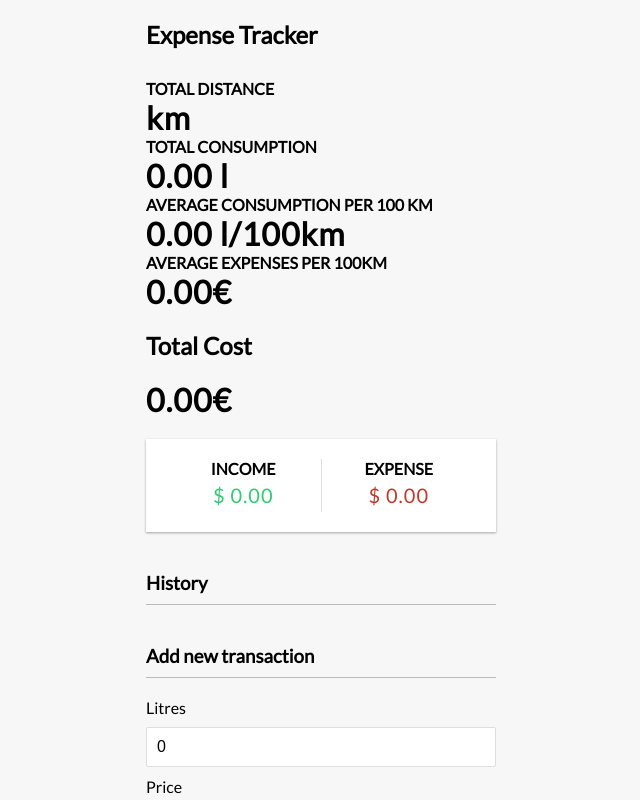
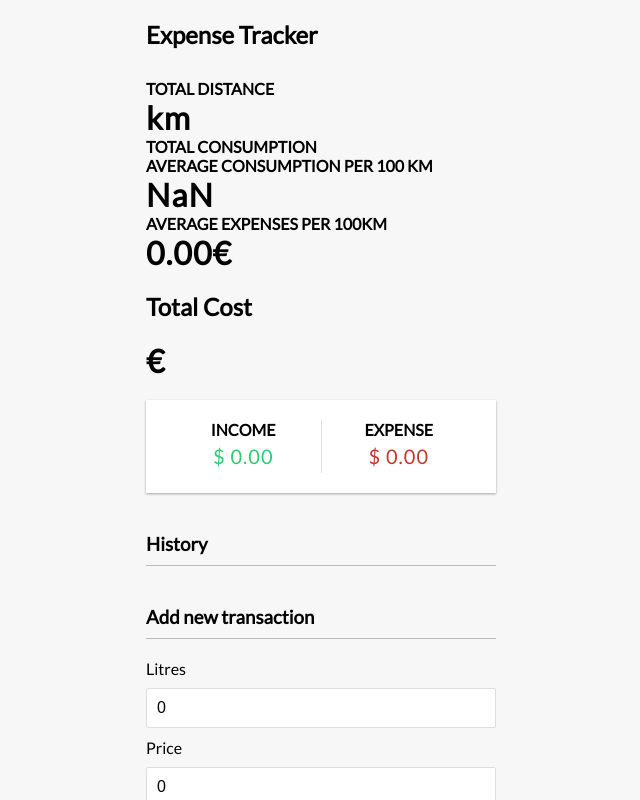
Before and after one commit to OsasuE/SOJS2021-Fuel-Expense, a React (Create React App) app in the folder fuel-calculator/: page / in a window 1280 px wide. Shown: the top 800 px of the page, without its empty margins (319-959 px from the left). Built offline with nearby package versions, Linux system fonts and the light colour scheme.

Commit message:
paranneltu koodia

```diff
--- a/fuel-calculator/src/components/Balance.js
+++ b/fuel-calculator/src/components/Balance.js
@@ -22,7 +22,18 @@ export const Balance = () => {
 
     const amounts = transactions.map(transaction => transaction.amount);
     const koko = transactions.map(transaction => transaction.distance);
+    const kustannus = transactions.map(transaction => transaction.price);
+
+    const kilometrit = transactions.map(transaction => transaction.distance);
+    const litrat =  transactions.map(transaction => transaction.litres);
+
+    const totConsumption = (kilometrit / litrat);
+
+
+
+
     const matka = transactions.distance < 0 ? ' km' : ' km';
+    const hinta = transactions.distance < 0 ? '€' : '€';
 
     const total = amounts.reduce((acc, item) => (acc += item), 0);
 
@@ -31,13 +42,13 @@ export const Balance = () => {
             <h4>Total Distance</h4>
             <h1>{koko}{matka}</h1>
             <h4>Total Consumption</h4>
-            <h1 id="consumption">0.00 l</h1>
+            <h1>{litrat}</h1>
             <h4>Average Consumption per 100 km</h4>
-            <h1 id="avgConsumption">0.00 l/100km</h1>
+            <h1>{totConsumption}</h1>
             <h4>Average Expenses per 100km</h4>
             <h1 id="avgExpenses">0.00€</h1>
             <h2>Total Cost</h2>
-            <h1 id="total">0.00€</h1>
+            <h1>{kustannus}{hinta}</h1>
         </>
     )
 }
--- a/fuel-calculator/src/components/Transaction.js
+++ b/fuel-calculator/src/components/Transaction.js
@@ -20,7 +20,7 @@ function moneyFormatter(num) {
 export const Transaction = ({ transaction }) => {
   const { deleteTransaction } = useContext(GlobalContext);
 
-  const sign = 'Car:';
+  const sign = 'Car: ';
   const litrat = transaction.litres < 0 ? ' litres' : ' litres';
   const matka = transaction.distance < 0 ? ' km' : ' km';
   const hinta = transaction.price < 0 ? '€' : '€';
```
